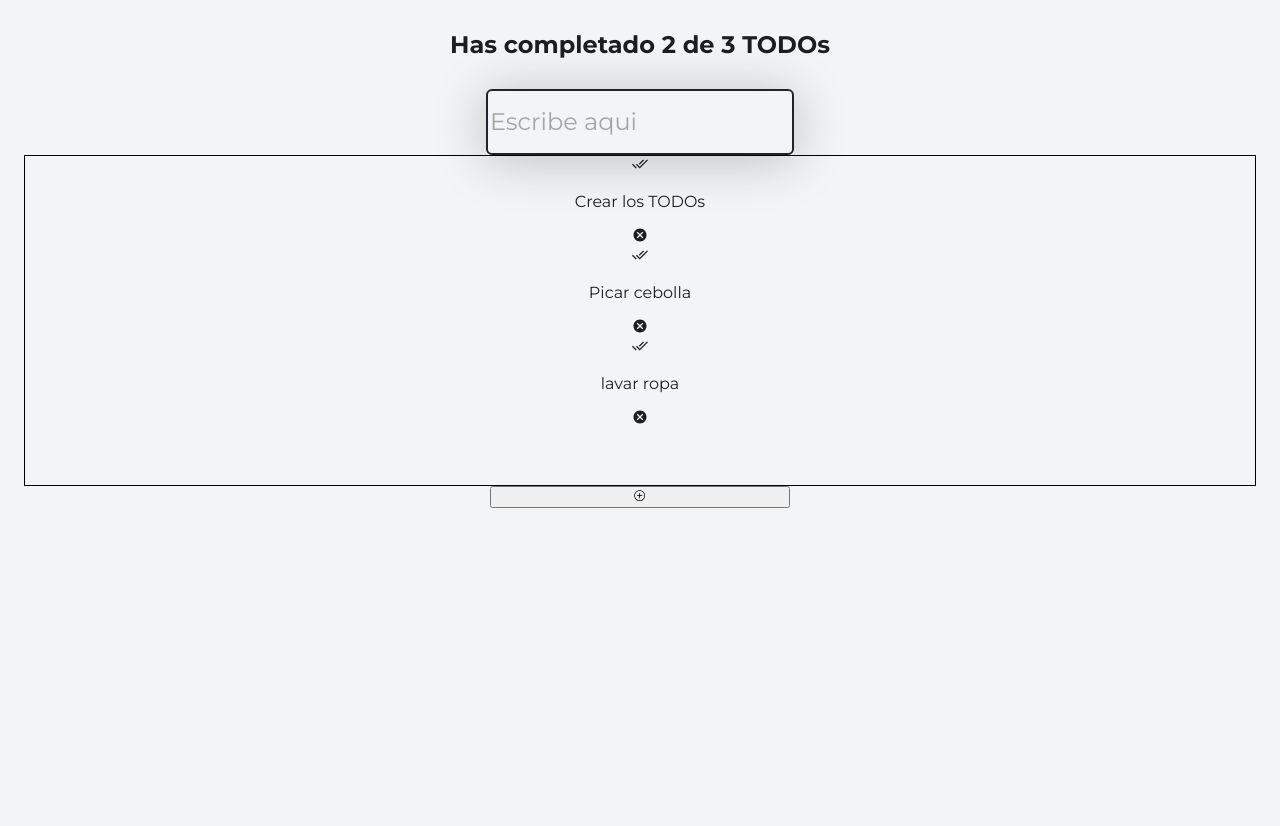
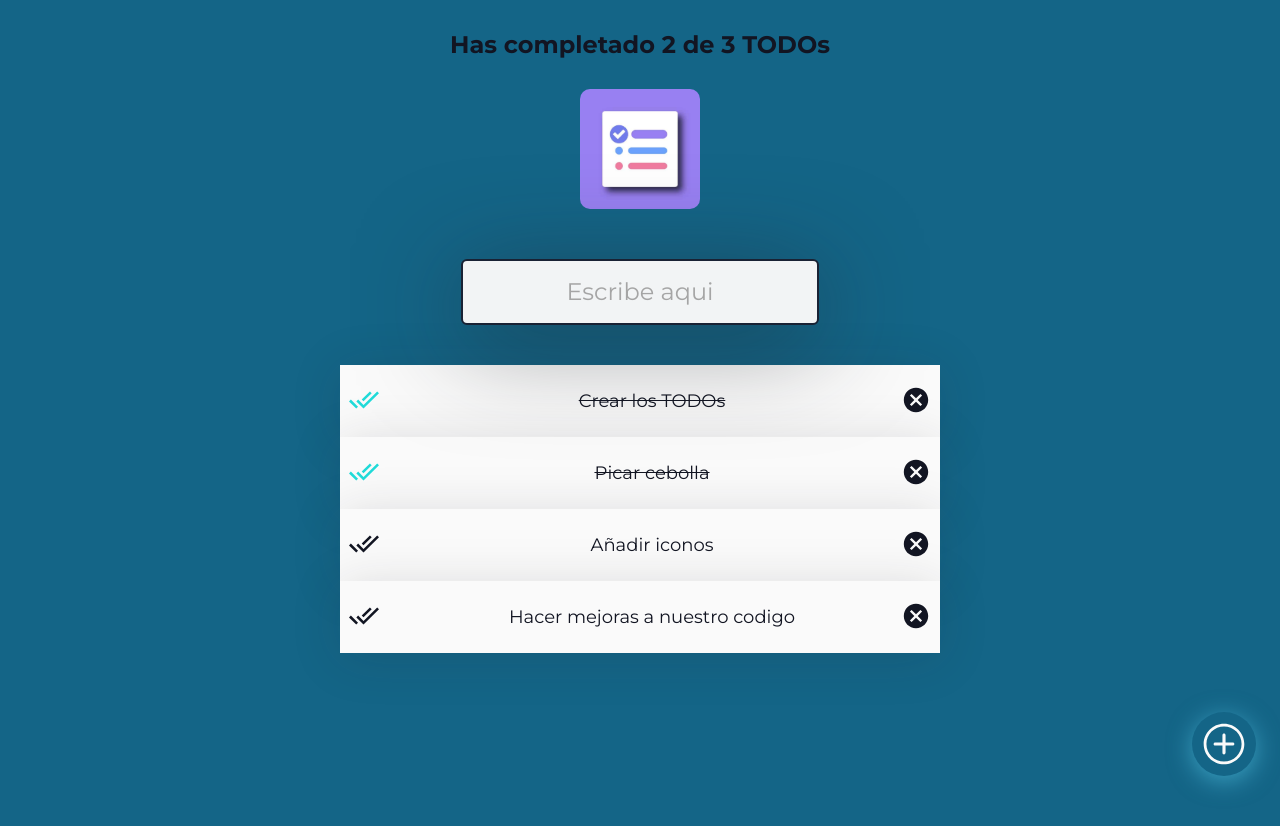
Before and after one commit to VictorHugoCruz/TODOs, a React (Create React App) app: page / in a window 1280 px wide. Shown: the top 826 px of the page. Built offline with nearby package versions, Linux system fonts and the light colour scheme.

Commit message:
Añadimos estilos a todos nuestros componentes e hicimos algunas correcciones

```diff
--- a/src/App.js
+++ b/src/App.js
@@ -7,9 +7,10 @@ import { TodoList } from './TodoList'
 import { TodoSearch } from './TodoSearch'
 
 const todos = [
-  { text: 'Crear los TODOs', completed: false },
-  { text: 'Picar cebolla', completed: false },
-  { text: 'lavar ropa', completed: false },
+  { text: 'Crear los TODOs', completed: true },
+  { text: 'Picar cebolla', completed: true },
+  { text: 'Añadir iconos', completed: false },
+  { text: 'Hacer mejoras a nuestro codigo', completed: false },
 ]
 
 function App() {
@@ -19,7 +20,7 @@ function App() {
       <TodoSearch />
       <TodoList>
         {todos.map(todo =>(
-          <TodoItem key={todo.text} text={todo.text}/>
+          <TodoItem completed={todo.completed} key={todo.text} text={todo.text}/>
         ))}
       </TodoList>
       <CreateTodoButton />
--- a/src/CreateTodoButton.js
+++ b/src/CreateTodoButton.js
@@ -3,7 +3,31 @@ import styled from 'styled-components'
 import { IoIosAddCircleOutline } from 'react-icons/io'
 
 const Button = styled.button`
-width: 300px;
+  background-color: #146587;
+  box-shadow: 0px 5px 25px rgba(97, 218, 250, 0.5);
+  border: none;
+  border-radius: 50%;
+  cursor: pointer;
+  font-size: 50px;
+  position: fixed;
+  bottom: 24px;
+  right: 24px;
+  font-weight: bold;
+  color: #FAFAFA;
+  display: flex;
+  justify-content: center;
+  align-items: center;
+  height: 64px;
+  width: 64px;
+
+  transform: rotate(0);
+  transition: .3s ease;
+
+  &:hover{
+    transform: rotate(224deg);
+  }
+
+
 `;
 function CreateTodoButton() {
   return (
--- a/src/TodoCounter.js
+++ b/src/TodoCounter.js
@@ -1,16 +1,47 @@
 import React from 'react'
 import styled from 'styled-components'
+import image from './assets/logotodo.jpg'
 
 const Title = styled.h2`
   margin: 30px 0;
   text-align: center;
   margin-bottom: 30px;
+  font-weight:700;
+`;
+
+const Logo = styled.div`
+  width:120px;
+  height: 120px;
+  align-items: center;
+  justify-content: center;
+  margin: 0 auto;
+  padding-bottom:50px;
+  img{
+    width: 100%;
+    height: 100%;
+    object-fit: cover;
+    margin: auto;
+    border-radius: 10px;
+    align-items: center;
+    justify-content: center;
+    transition: all 0.2;
+  }
+
+  img:hover{
+    width: 110%;
+    height: 110%;
+  }
 `;
 
 
 function TodoCounter() {
   return (
+    <>
     <Title>Has completado 2 de 3 TODOs</Title>
+    <Logo>
+      <img src={image} alt="Logo" />
+    </Logo>
+    </>
   )
 }
 
--- a/src/TodoItem.js
+++ b/src/TodoItem.js
@@ -2,19 +2,59 @@ import React from 'react'
 import styled from 'styled-components'
 import { IoMdDoneAll, IoMdCloseCircle } from 'react-icons/io'
 const Item = styled.li`
+  background-color: #FAFAFA;
+  display: flex;
+  flex-wrap: wrap;
+  align-items: center;
+  justify-content: center;
+  box-shadow: 0px 5px 50px rgba(32, 35, 41, 0.15);
+
+  .TodoItem-p{
+    margin: 24px 0 24px 24px;
+    width: calc(100% - 120px);
+    font-size: 18px;
+    line-height: 24px;
+    font-weight: 400;
+  }
+
+.TodoItem--completed{
+  text-decoration: line-through;
+}
+
+  .Icon{
+    width: 48px;
+    height: 48px;
+    cursor: pointer;
+    padding-top: 15px;
+  }
+
+  .Icon-check--active{
+    color: #20dad8;
+  }
+
+  .Icon-delete:hover{
+    color: red;
+  }
+
+  .Iconos{
+    font-size: 30px;
+  }
+  .Iconos:hover{
+    font-size: 35px;
+  }
 `;
 
 function TodoItem(props) {
   return (
     <Item>
-      <span>
-        <IoMdDoneAll />
+      <span className={`Icon ${props.completed && 'Icon-check--active'}`}>
+        <IoMdDoneAll className='Iconos'/>
       </span>
-      <p>
+      <p className={`TodoItem-p ${props.completed && 'TodoItem--completed'}`}>
         {props.text}
       </p>
-      <span>
-        <IoMdCloseCircle />
+      <span className={`Icon Icon-delete`}>
+        <IoMdCloseCircle className='Iconos'/>
       </span>
     </Item>
   )
--- a/src/TodoList.js
+++ b/src/TodoList.js
@@ -2,8 +2,9 @@ import React from 'react'
 import styled from 'styled-components'
 
 const List = styled.section`
-width:calc(100%-500px);
-border: 1px solid black;
+width:600px;
+margin: 0 auto;
+margin-top:40px;
 `;
 
 const ListUnOrder = styled.ul`
--- a/src/TodoSearch.js
+++ b/src/TodoSearch.js
@@ -3,17 +3,18 @@ import styled from 'styled-components'
 
 const Entrada = styled.input`
   margin: 0 auto;
-  width: calc(100%-32px);
-  min-width: 300px;
+  /* width: calc(100%-32px); */
+  min-width: 350px;
   height: 60px;
   background-color:#f2f4f5;
   border-radius: 6px;
-  border: 2px solid #202329;
+  border: 2px solid #192234;
   font-size:24px;
   font-family: 'Monserrat';
   font-weight: 400;
+  text-align: center;
   color: #1E1E1F;
-  box-shadow: 0px 5px 50px rgba(32, 35, 41, 0.25);
+  box-shadow: 0px 15px 100px rgba(32, 35, 41, 0.5);
 
   &::placeholder{
     color: #A5A5A5;
@@ -21,8 +22,12 @@ const Entrada = styled.input`
     font-weight: 400;
   }
 
+  &:hover{
+    width: 360px;
+    height: 65px;
+  }
   &:focus{
-    outline-color:#61DAFA;
+    outline-color:#146587;
   }
 `;
 
--- a/src/index.css
+++ b/src/index.css
@@ -1,8 +1,13 @@
+/*.color1 {color: #121522;}
+  .color2 {color: #12364f;}
+  .color3 {color: #146587;}
+  .color4 {color: #1da3c8;}
+  .color5 {color: #20dad8;} */
 body {
   margin: 0;
   padding: 0;
-  background: #F2F4F5;
-  color: #1E1E1F;
+  background: #146587;
+  color: #121522;
   font-family: 'Montserrat', Arial, Helvetica, sans-serif;
 }
 
```
Also changed, not shown: src/assets/logotodo.jpg (added).
